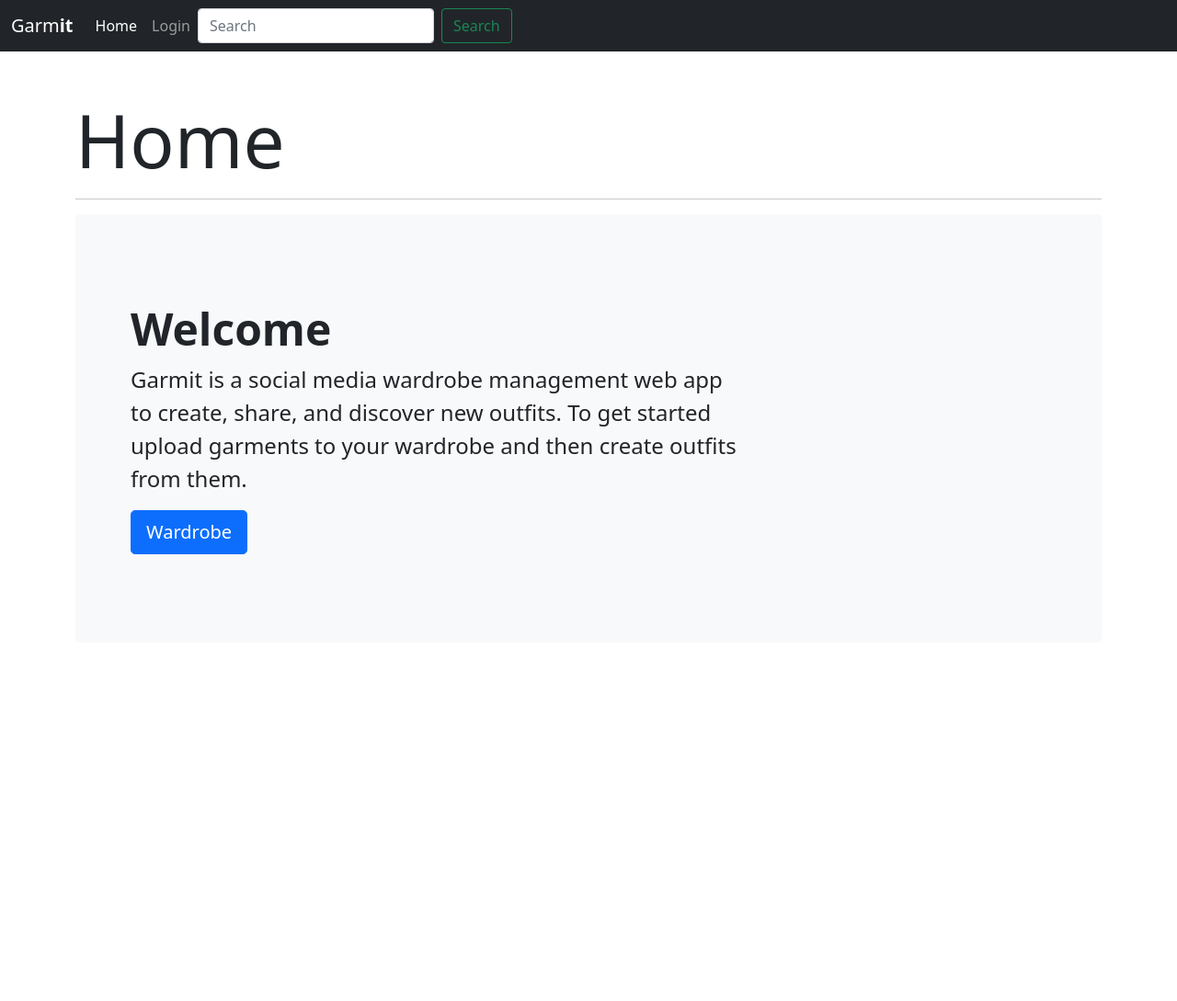
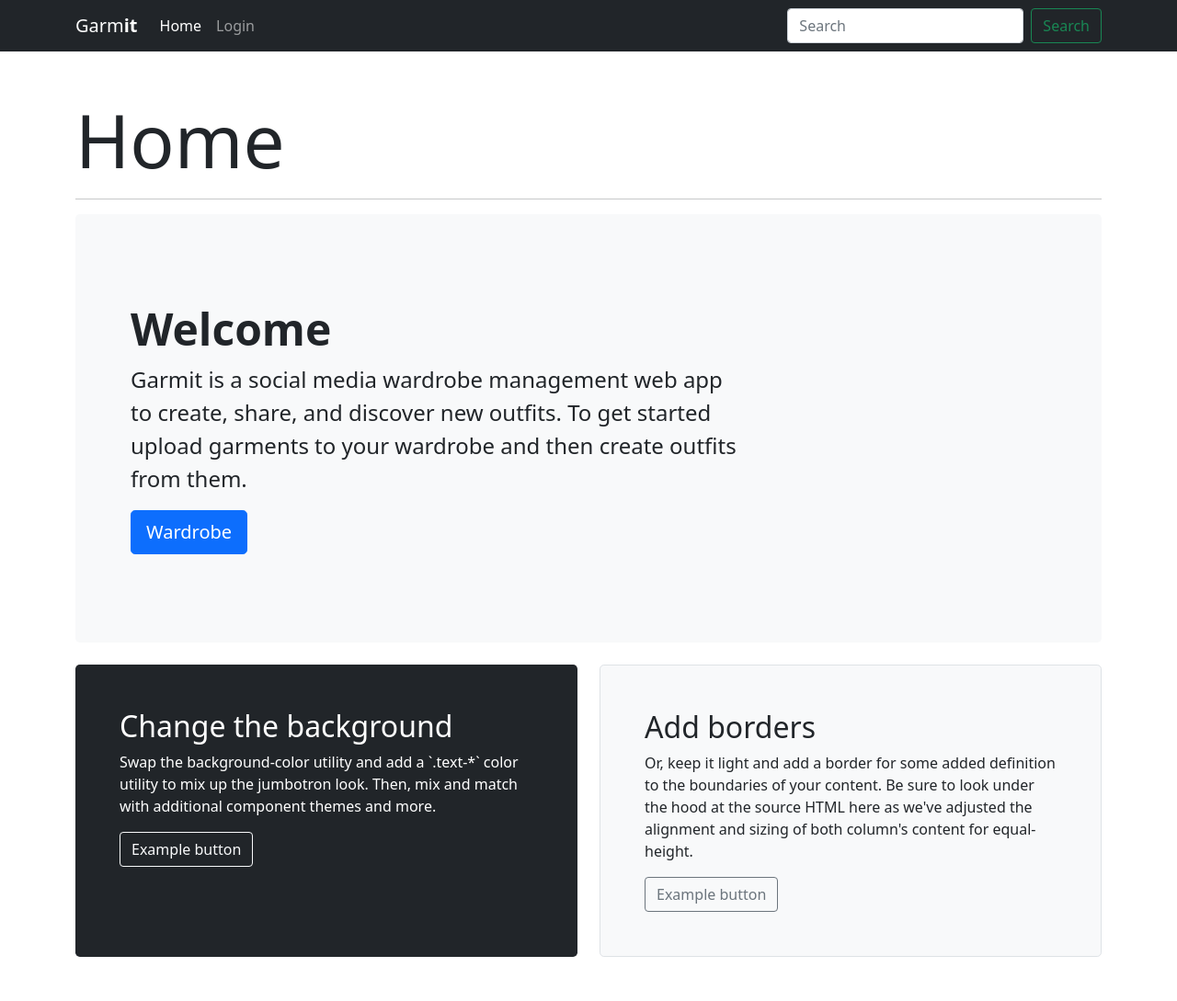
Before and after one commit to garrett1001/wardrobe-app, a Django app: page / in a window 1280 px wide. Shown: the whole page at 92% size. Before the commit the page ends 603 px from the top, so only its background shows below. Run offline with Django 4.2, Linux system fonts and the light colour scheme; parts of the project's set-up code (start-up, migrations or seed data) failed here and were passed over.

Commit message:
Added  to homepage and updated navbar

```diff
--- a/mysite/core/templates/core/homepage.html
+++ b/mysite/core/templates/core/homepage.html
@@ -15,6 +15,23 @@
           <a class="btn btn-primary btn-lg" href="{% url 'wardrobe:wardrobe' %}">Wardrobe</a>
         </div>
     </div>
+
+    <div class="row align-items-md-stretch">
+      <div class="col-md-6">
+        <div class="h-100 p-5 text-white bg-dark rounded-3">
+          <h2>Change the background</h2>
+          <p>Swap the background-color utility and add a `.text-*` color utility to mix up the jumbotron look. Then, mix and match with additional component themes and more.</p>
+          <button class="btn btn-outline-light" type="button">Example button</button>
+        </div>
+      </div>
+      <div class="col-md-6">
+        <div class="h-100 p-5 bg-light border rounded-3">
+          <h2>Add borders</h2>
+          <p>Or, keep it light and add a border for some added definition to the boundaries of your content. Be sure to look under the hood at the source HTML here as we've adjusted the alignment and sizing of both column's content for equal-height.</p>
+          <button class="btn btn-outline-secondary" type="button">Example button</button>
+        </div>
+      </div>
+    </div>
 </div>
 
 {% endblock %}
--- a/mysite/core/templates/core/includes/navbar.html
+++ b/mysite/core/templates/core/includes/navbar.html
@@ -1,6 +1,6 @@
 <!--Navbar-->
 <nav class="navbar navbar-expand-lg navbar-dark bg-dark">
-    <div class="container-fluid">
+    <div class="container">
         <a class="navbar-brand" href="#">Garm<strong>it</strong></a>
         <button class="navbar-toggler" type="button" data-bs-toggle="collapse" data-bs-target="#navbarSupportedContent" aria-controls="navbarSupportedContent" aria-expanded="false" aria-label="Toggle navigation">
             <span class="navbar-toggler-icon"></span>
@@ -28,7 +28,7 @@
                 {% endif %}
 
             </ul>
-            <form class="d-flex" action="{% url 'core:search_results' %}" method="POST">
+            <form class="d-flex ms-auto" action="{% url 'core:search_results' %}" method="POST">
                 {% csrf_token %}
                 <input class="form-control me-2" type="search" placeholder="Search" aria-label="Search" name="searched">
                 <button class="btn btn-outline-success" type="submit">Search</button>
```
